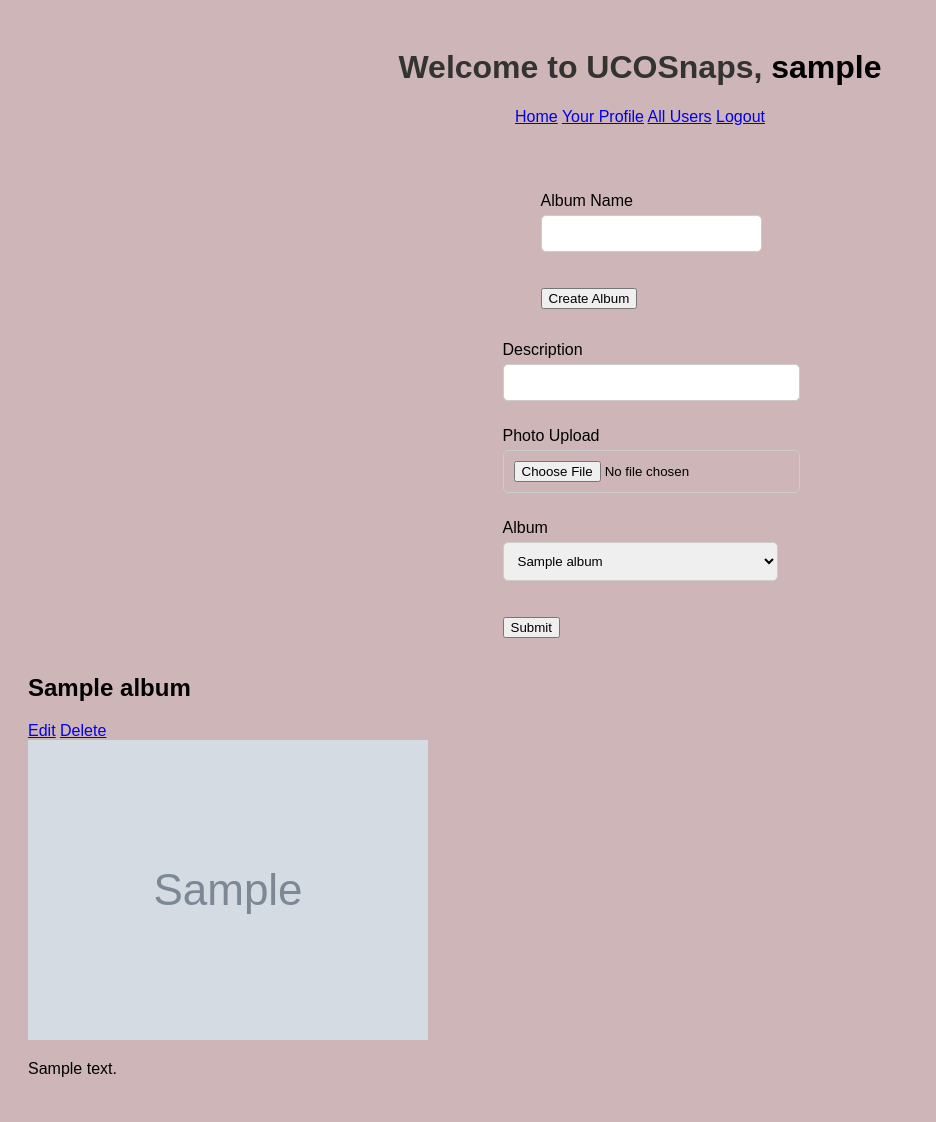
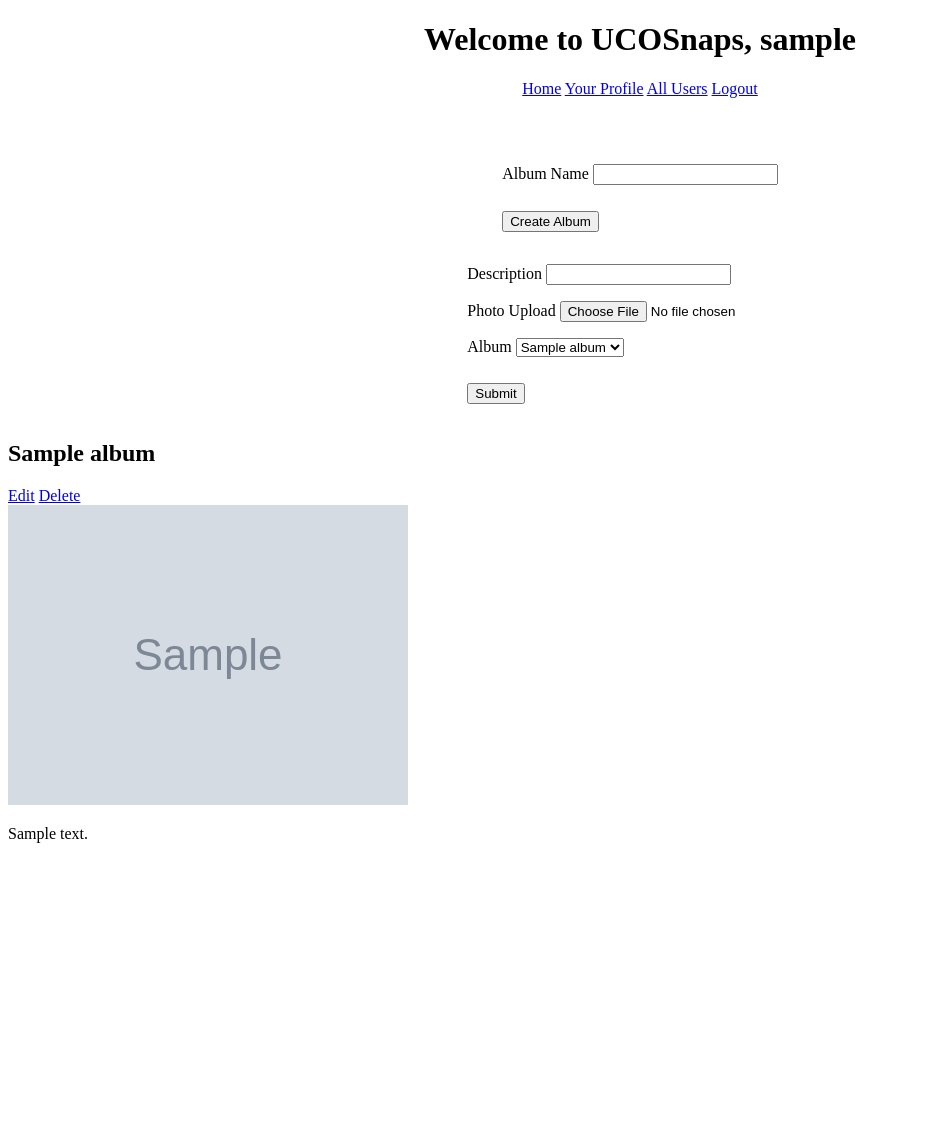
Before and after one commit to lorsie/HERNANDEZ_ADD-ALBUM-FEATURE-TO-UCOSNAPS, a PHP site: page / in a window 1280 px wide. Shown: the whole page, without its empty margins (0-936 px from the left). After the commit the page ends 843 px from the top, so only its background shows below. Run offline with PHP 8.4, Linux system fonts and the light colour scheme; the visitor is signed in with stand-in values (Sample User, id 1); tables that the repository leaves empty hold one stand-in row (values such as "Sample post"); grey boxes marked "Sample" are stand-in pictures.

Commit message:
Update index.php

```diff
--- a/index.php
+++ b/index.php
@@ -6,6 +6,8 @@ if (!isset($_SESSION['username'])) {
     header("Location: login.php");
 }
 ?>
+
+
 
 <!DOCTYPE html>
 <html lang="en">
@@ -16,46 +18,6 @@ if (!isset($_SESSION['username'])) {
     <link rel="stylesheet" href="styles/styles.css">
     <script src="https://code.jquery.com/jquery-3.7.1.js" integrity="sha256-eKhayi8LEQwp4NKxN+CfCh+3qOVUtJn3QNZ0TciWLP4=" crossorigin="anonymous"></script>
 </head>
-<style>
-    body {
-        font-family: Arial, sans-serif;
-        background-color: #ceb5b7;
-        padding: 20px;
-    }
-
-    h1 {
-        color: #333;
-        text-align: center;
-    }
-
-    label {
-        display: block;
-        margin-bottom: 5px;
-    }
-    input[type="text"],
-    input[type="file"],
-
-    select {
-        width: 100%;
-        padding: 10px;
-        margin-bottom: 10px;
-        border: 1px solid #ccc;
-        border-radius: 5px;
-    }
-
-    button {
-        background-color: #4CAF50;
-        color: white;
-        padding: 10px 20px;
-        border: none;
-        border-radius: 5px;
-        cursor: pointer;
-    }
-
-    button[type="submit"] {
-        font-weight: bold;
-    }
-</style>
 <body>
     <?php include 'navbar.php'; ?>
 
```
